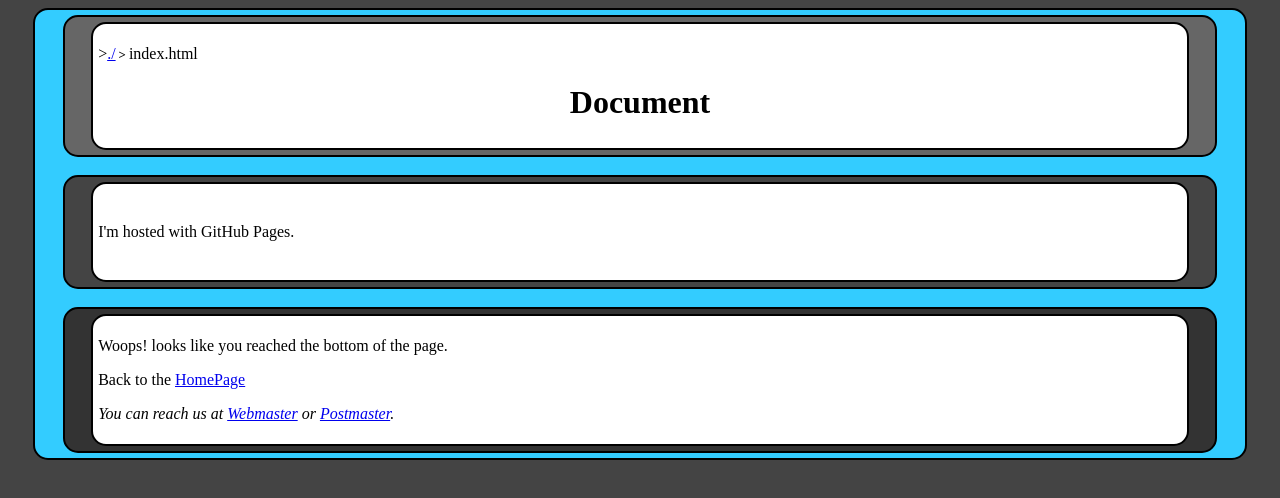
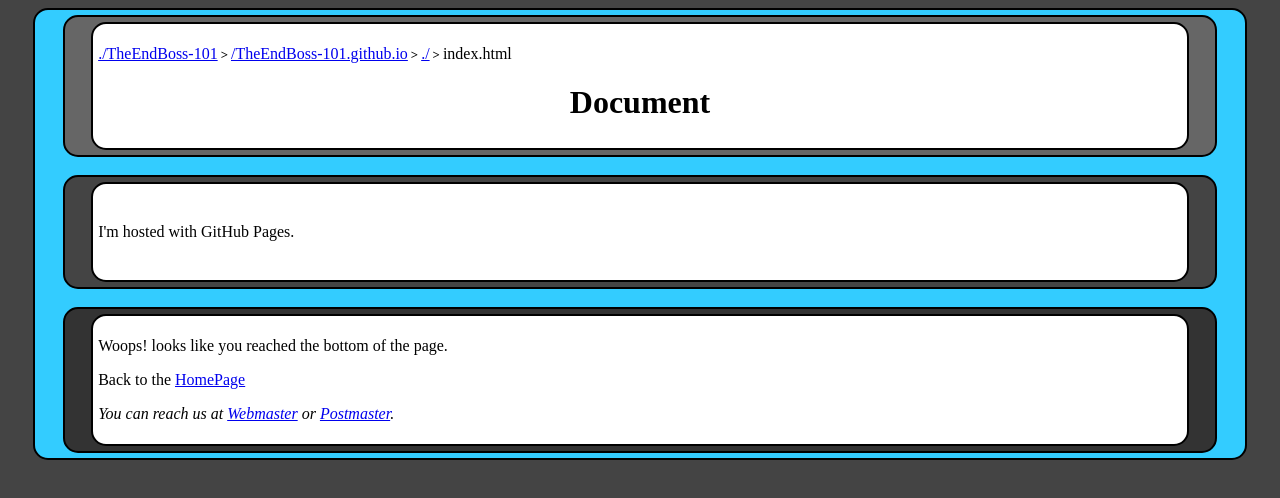
Before and after one commit to TheEndBoss-101/TheEndBoss-101.github.io, a plain HTML site: page index.html in a window 1280 px wide. Drawn offline with Linux system fonts and the light colour scheme.

Commit message:
Update index.html

```diff
--- a/index.html
+++ b/index.html
@@ -28,8 +28,7 @@
           <div class="rc" style="background: #ffffff">
             <nav class="nav_file_main">
               <ol>
-                <!-- <li class="nav_file_dir"><a href="#">Bikes</a></li> -->
-                <li class="nav_file_dir">><a href="./">./</a>index.html</li>
+                <li class="nav_file_dir"><a href="https://github.com/TheEndBoss-101">./TheEndBoss-101</a><a href="https://github.com/TheEndBoss-101/TheEndBoss-101.github.io">/TheEndBoss-101.github.io</a><a href="/">./</a>index.html</li>
               </ol>
             </nav>
             <h1 style="text-align: center">Document</h1>
```
